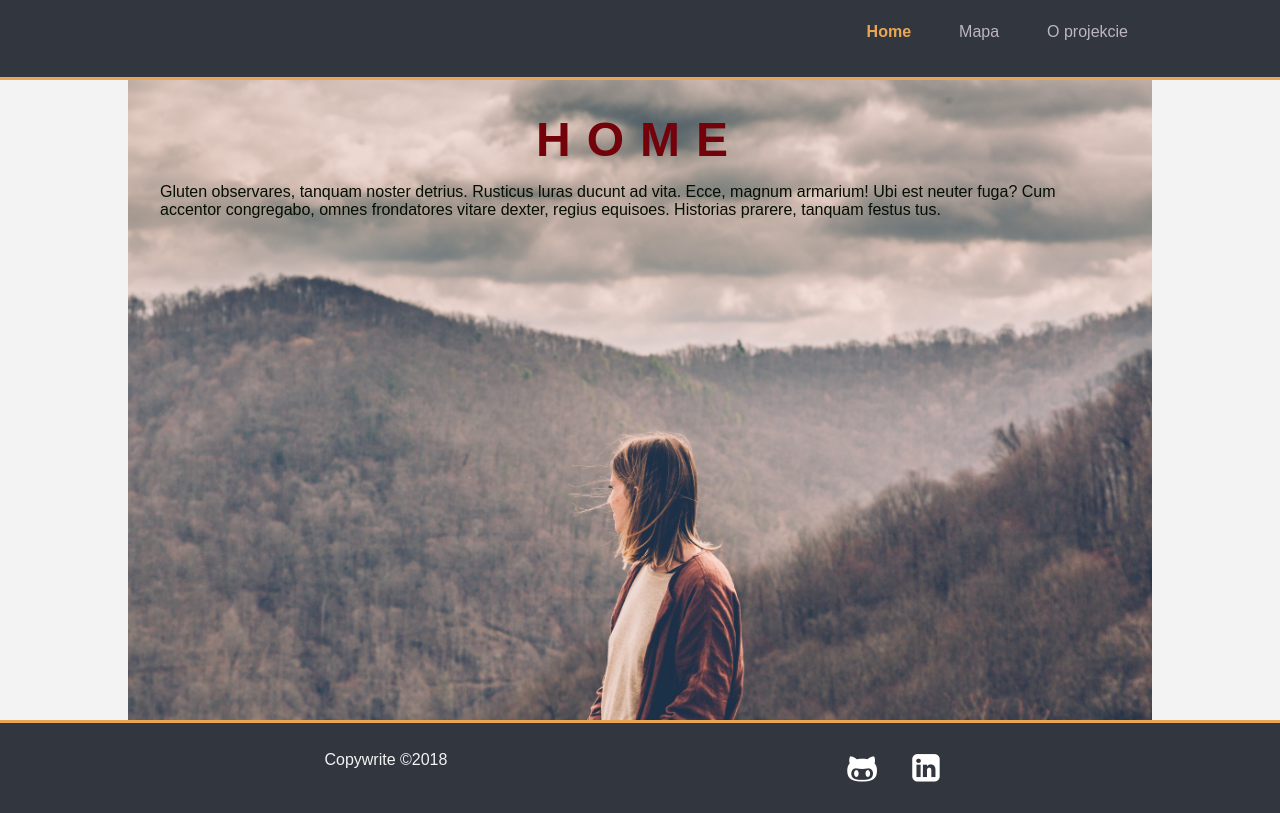
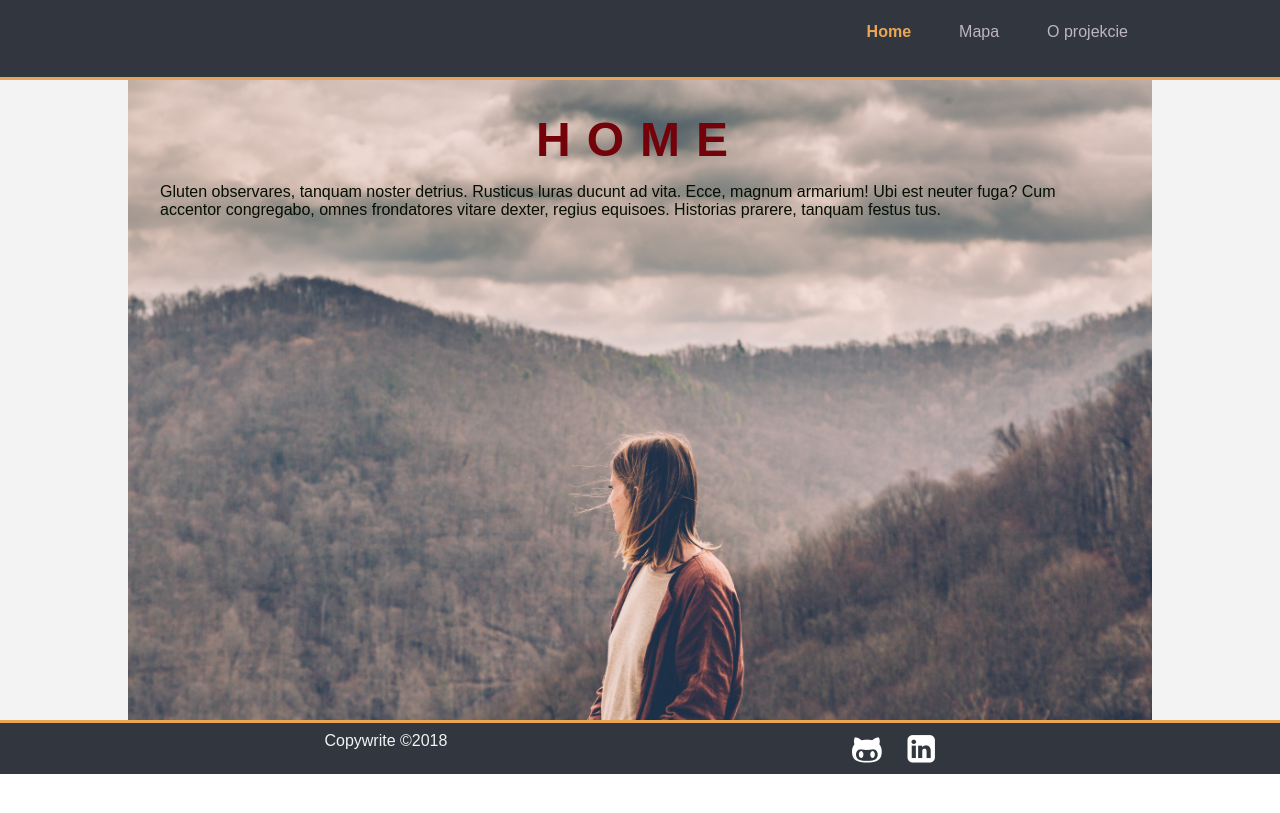
Before and after one commit to MajaAnna/Memories-Map, a React (Create React App) app in the folder my-app/: page / in a window 1280 px wide. Built offline with nearby package versions, Linux system fonts and the light colour scheme.

Commit message:
footer and rwd

```diff
--- a/my-app/src/js/footer.jsx
+++ b/my-app/src/js/footer.jsx
@@ -5,10 +5,10 @@ class Footer extends React.Component{
         return(
             <footer>
                 <div className='container flexContainer footerText'>
-                    <div className='half'>Copywrite &copy;2018</div>
-                    <div className='half'>
-                        <a href='https://github.com/MajaAnna'><span className='icon-github iconBig'></span></a>
-                        <a href='https://www.linkedin.com/in/maja-przyjazna/'><span className='icon-linkedin-squared iconBig'></span></a>
+                    <div className='oneLine half'>Copywrite &copy;2018</div>
+                    <div className='oneLine half'>
+                        <a href='https://github.com/MajaAnna' className='half'><span className='icon-github iconBig'></span></a>
+                        <a href='https://www.linkedin.com/in/maja-przyjazna/' className='half'><span className='icon-linkedin-squared iconBig'></span></a>
                     </div>
                 </div>
             </footer>
--- a/my-app/src/scss/main.css
+++ b/my-app/src/scss/main.css
@@ -4,6 +4,18 @@
   margin: 0;
   box-sizing: border-box;
   padding: 0; }
+
+@media only screen and (max-width: 320px) {
+  .oneLine {
+    padding: .3rem;
+    width: 100%;
+    text-align: center; } }
+
+@media only screen and (min-width: 321px) {
+  .half {
+    padding: .3rem;
+    width: 50%;
+    text-align: center; } }
 
 .btn {
   font-weight: bold;
@@ -107,8 +119,7 @@
 
 /* '' */
 .iconBig {
-  font-size: 2rem;
-  padding: .3em .3em; }
+  font-size: 2rem; }
 
 .container {
   width: 80%;
@@ -195,12 +206,9 @@ footer {
   color: #f3f3f4;
   border-top: 3px solid #e9a655;
   line-height: 100%;
-  padding: .3rem; }
-
-.half {
-  padding: 1.5rem;
-  width: 50%;
-  text-align: center; }
+  padding: .3rem;
+  display: flex;
+  flex-wrap: wrap; }
 
 .footerText a {
   color: white;
--- a/my-app/src/scss/main.scss
+++ b/my-app/src/scss/main.scss
@@ -1,4 +1,5 @@
 @import 'partials/reset';
+@import 'partials/media';
 @import 'partials/colors';
 @import 'partials/buttons';
 @import 'partials/basic';
--- a/my-app/src/scss/partials/_fontello.scss
+++ b/my-app/src/scss/partials/_fontello.scss
@@ -62,5 +62,4 @@
 
 .iconBig{
   font-size:2rem;
-  padding:.3em .3em;
 }
--- a/my-app/src/scss/partials/_footer.scss
+++ b/my-app/src/scss/partials/_footer.scss
@@ -1,17 +1,13 @@
 footer{
   background-color:$darkColor;
   color:$lightColorText;
-  //height:10vh;
   border-top: 3px solid $accentColor;
   line-height:100%;
   padding:.3rem;
+  display:flex;
+  flex-wrap: wrap;
 }
 
-.half{
-  padding:1.5rem;
-  width:50%;
-  text-align:center;
-}
 
 .footerText a{
   color:white;
--- /dev/null
+++ b/my-app/src/scss/partials/_media.scss
@@ -0,0 +1,42 @@
+//mobile first
+@media only screen and (max-width:320px){
+  //footer
+  .oneLine{
+    padding:.3rem;
+    width:100%;
+    text-align:center;
+  }
+}
+
+@media only screen and (min-width:321px){
+  //footer
+  .half{
+    padding:.3rem;
+    width:50%;
+    text-align:center;
+  }
+}
+
+//@media only screen and (min-width:320px) and (max-width:1024px) {
+//  //footer
+//  .half{
+//    padding:1.5rem;
+//    width:50%;
+//    text-align:center;
+//  }
+//  //.section-3 {
+//  //  display: flex;
+//  //  align-items: flex-start;
+//  //  justify-content: flex-end;
+//  //
+//  //}
+//}
+//
+//@media only screen and (min-width: 1025px) {
+//  .section-3 {
+//    display: flex;
+//    align-items: center;
+//    justify-content: center;
+//
+//  }
+//}
```
